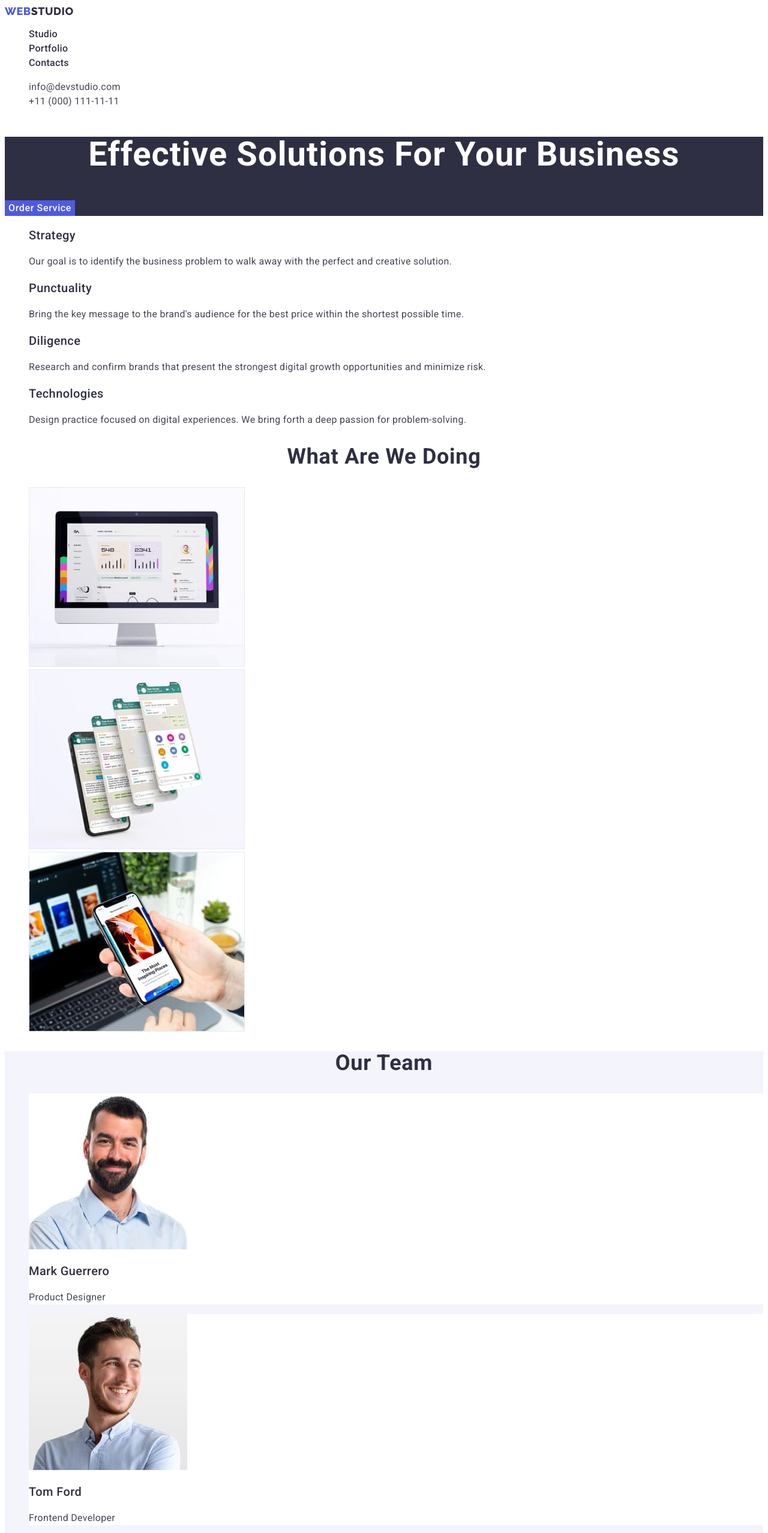
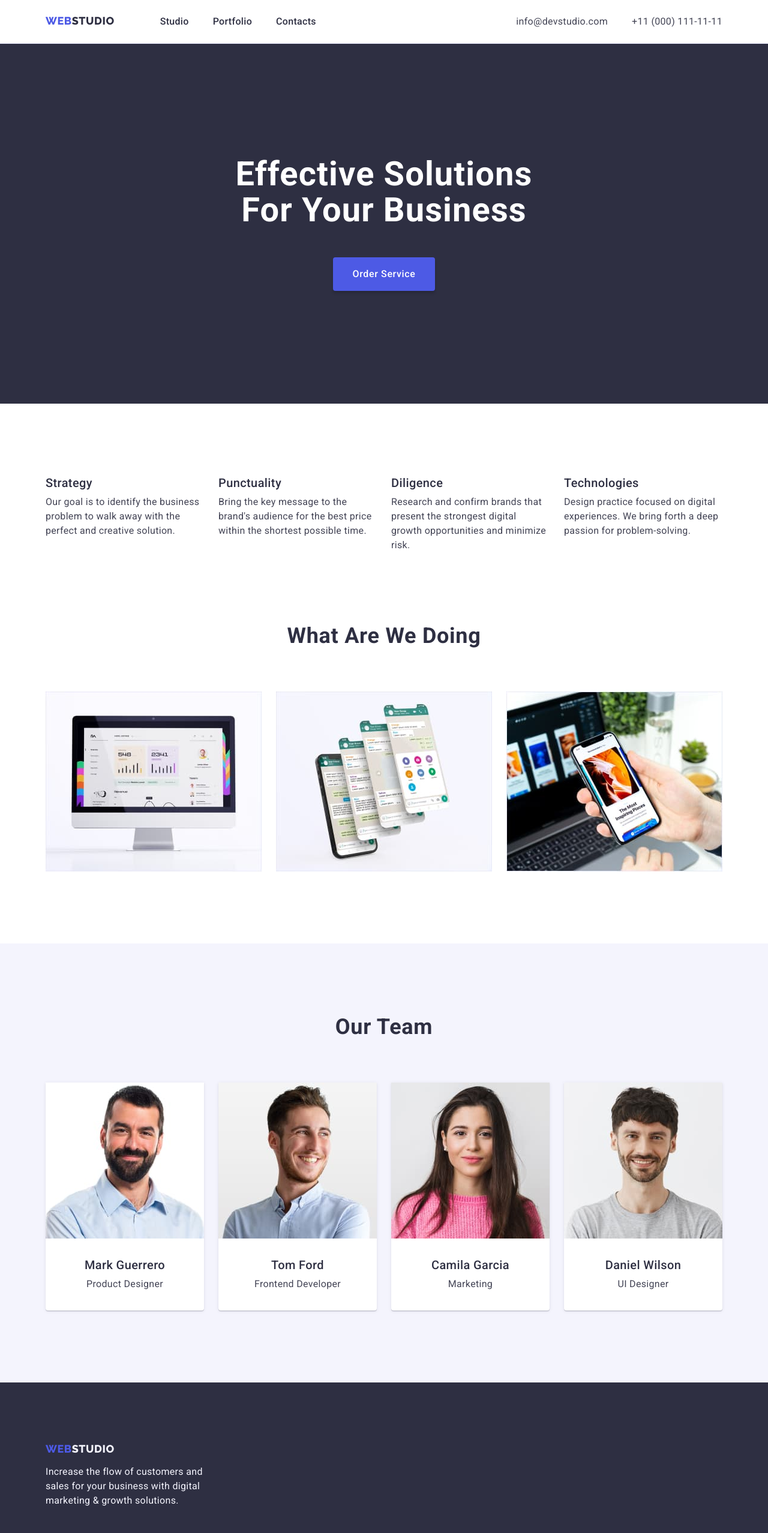
Before and after one commit to YuliiaShatkovska/goit-markup-hw-03, a plain HTML site: page index.html in a window 1280 px wide. Shown: the top 2556 px of the page at 60% size. Drawn offline with nearby package versions, Linux system fonts and the light colour scheme.

Commit message:
made styles of alining items

```diff
--- a/css/styles.css
+++ b/css/styles.css
@@ -14,16 +14,58 @@ body {
   background-color: var(--main-light-color);
 }
 
-/* PAGE STUDIO */
+h1,
+h2,
+h3,
+h4,
+h5,
+h6,
+p {
+  margin: 0;
+}
 
-/* HEADER */
+ul {
+  list-style: none;
+  padding-left: 0;
+  margin: 0;
+}
 
-.link {
+a {
   text-decoration: none;
 }
 
-.list {
-  list-style: none;
+img {
+  display: block;
+}
+
+.container {
+  width: 1158px;
+  margin: 0 auto;
+  padding-left: 15px;
+  padding-right: 15px;
+}
+
+.section {
+  padding-bottom: 120px;
+  padding-top: 120px;
+}
+
+.portfolio.section {
+}
+
+/* PAGE STUDIO */
+
+/*-------------------- HEADER -------------------------*/
+
+.header-container {
+  display: flex;
+  justify-content: space-between;
+}
+
+.header {
+  border-bottom: 1px solid var(--third-light-color);
+  padding-top: 24px;
+  padding-bottom: 24px;
 }
 
 .logo {
@@ -34,10 +76,23 @@ body {
   font-size: 18px;
   line-height: 1.17;
   letter-spacing: 0.03em;
+  margin-right: 76px;
 }
 
 .logo-part {
   color: var(--secondary-black-color);
+}
+
+.header-navigation {
+  display: flex;
+}
+
+.header-list {
+  display: flex;
+  gap: 40px;
+}
+
+.header-item {
 }
 
 .header-link {
@@ -55,7 +110,14 @@ body {
 }
 
 .contact {
-  font-style: normal;
+}
+
+.contact-list {
+  display: flex;
+  gap: 40px;
+}
+
+.contact-item {
 }
 
 .contact-info {
@@ -73,10 +135,15 @@ body {
 
 /* MAIN */
 
-/* SECTION HERO */
+/*--------------- SECTION HERO ---------------------*/
 
 .hero {
   background-color: var(--secondary-black-color);
+  padding-top: 188px;
+  padding-bottom: 188px;
+}
+
+.hero-container {
 }
 
 .hero-title {
@@ -86,6 +153,9 @@ body {
   text-transform: capitalize;
   letter-spacing: 0.02em;
   text-align: center;
+  max-width: 496px;
+  margin: 0 auto;
+  margin-bottom: 48px;
 }
 
 .hero-button {
@@ -96,8 +166,13 @@ body {
   line-height: 1.5;
   color: var(--main-light-color);
   border: none;
+  border-radius: 4px;
+  box-shadow: 0px 4px 4px rgba(0, 0, 0, 0.15);
   letter-spacing: 0.04em;
   cursor: pointer;
+  padding: 16px 32px;
+  display: block;
+  margin: 0 auto;
 }
 
 .hero-button:focus,
@@ -106,7 +181,22 @@ body {
   background-color: var(--active-color);
 }
 
-/* SECTION BENEFITS */
+/*------------------- SECTION BENEFITS ----------------------*/
+
+.benefits {
+}
+
+.benefits-container {
+}
+
+.benefits-list {
+  display: flex;
+  gap: 24px;
+}
+
+.benefits-item {
+  width: calc((100% - 72px) / 4);
+}
 
 .benefits-subtitle {
   color: var(--secondary-black-color);
@@ -114,6 +204,7 @@ body {
   font-size: 20px;
   line-height: 1.2;
   letter-spacing: 0.02em;
+  margin-bottom: 8px;
 }
 
 .benefits-text {
@@ -123,7 +214,22 @@ body {
   color: var(--main-black-color);
 }
 
-/* SECTION WHAT WE ARE DOING */
+/*---------------- SECTION WHAT WE ARE DOING ------------------*/
+
+.our-work {
+  padding-top: 0;
+}
+
+.our-work-container {
+}
+
+.our-work-list {
+  display: flex;
+  gap: 24px;
+}
+
+.our-work-item {
+}
 
 .our-work-title {
   color: var(--secondary-black-color);
@@ -132,15 +238,30 @@ body {
   text-transform: capitalize;
   letter-spacing: 0.02em;
   text-align: center;
+  margin-bottom: 72px;
 }
 
-/* SECTION OUR TEAM */
+/*----------------- SECTION OUR TEAM ------------------*/
 
 .team {
   background-color: var(--secondary-light-color);
 }
+
+.team-container {
+}
+
+.team-list {
+  display: flex;
+  gap: 24px;
+}
+
 .team-item {
   background-color: var(--main-light-color);
+  box-shadow: 0px 1px 6px rgba(46, 47, 66, 0.08), 0px 1px 1px rgba(46, 47, 66, 0.16),
+    0px 2px 1px rgba(46, 47, 66, 0.08);
+  border-radius: 0px 0px 4px 4px;
+  width: calc((100% - 72px) / 4);
+  padding-bottom: 32px;
 }
 
 .team-title {
@@ -150,6 +271,7 @@ body {
   letter-spacing: 0.02em;
   text-transform: capitalize;
   text-align: center;
+  margin-bottom: 72px;
 }
 .personal-title {
   color: var(--secondary-black-color);
@@ -157,17 +279,31 @@ body {
   font-size: 20px;
   line-height: 1.2;
   letter-spacing: 0.02em;
+  text-align: center;
+  margin-top: 32px;
+  margin-bottom: 8px;
 }
 .team-descr {
   font-size: 16px;
   line-height: 1.5;
   letter-spacing: 0.02em;
+  text-align: center;
 }
 
-/* FOOTER */
+/*----------------------- FOOTER --------------*/
 
 .footer {
   background-color: var(--secondary-black-color);
+  padding-top: 100px;
+  padding-bottom: 100px;
+}
+
+.footer-container {
+}
+
+.footer-logo {
+  display: inline-block;
+  margin-bottom: 16px;
 }
 
 .footer-logo-part {
@@ -179,9 +315,26 @@ body {
   line-height: 1.5;
   color: var(--secondary-light-color);
   letter-spacing: 0.02em;
+  max-width: 264px;
 }
 
-/* PAGE PORTFOLIO */
+/*---------------------------------- PAGE PORTFOLIO -------------------------*/
+
+.portfolio {
+  padding-top: 96px;
+}
+
+.portfolio-container {
+}
+
+.portfolio-list {
+  display: flex;
+  gap: 24px;
+  justify-content: center;
+}
+
+.portfolio-item {
+}
 
 .portfolio-button {
   font-family: 'Roboto', sans-serif;
@@ -191,8 +344,11 @@ body {
   line-height: 1.5;
   letter-spacing: 0.04em;
   color: var(--brand-color);
-  border: none;
+  border: 1px solid var(--third-light-color);
+  border-radius: 4px;
   cursor: pointer;
+  padding: 12px 24px;
+  margin-bottom: 72px;
 }
 
 .portfolio-button:hover,
@@ -200,6 +356,31 @@ body {
 .portfolio-button:active {
   background-color: var(--active-color);
   color: var(--main-light-color);
+  box-shadow: 0px 3px 1px rgba(0, 0, 0, 0.1), 0px 2px 1px rgba(0, 0, 0, 0.08),
+    0px 2px 2px rgba(0, 0, 0, 0.12);
+  border: none;
+}
+
+.projects-list {
+  display: flex;
+  gap: 48px 24px;
+  flex-wrap: wrap;
+}
+
+.projects-item {
+  width: calc((100% - 48px) / 3);
+  padding-bottom: 32px;
+}
+
+.project-desc {
+  border-right: 1px solid var(--third-light-color);
+  border-bottom: 1px solid var(--third-light-color);
+  border-left: 1px solid var(--third-light-color);
+  padding-top: 32px;
+  padding-bottom: 32px;
+}
+
+.projects-link {
 }
 
 .project-title {
@@ -208,6 +389,8 @@ body {
   font-size: 20px;
   line-height: 1.2;
   letter-spacing: 0.02em;
+  padding-left: 16px;
+  margin-bottom: 8px;
 }
 
 .project-name {
@@ -215,4 +398,5 @@ body {
   line-height: 1.5;
   letter-spacing: 0.02em;
   color: var(--main-black-color);
+  padding-left: 16px;
 }
--- a/index.html
+++ b/index.html
@@ -10,6 +10,13 @@
       href="https://fonts.googleapis.com/css2?family=Raleway:wght@800&family=Roboto:wght@400;500;700;900&display=swap"
       rel="stylesheet"
     />
+    <link
+      rel="stylesheet"
+      href="https://cdnjs.cloudflare.com/ajax/libs/modern-normalize/2.0.0/modern-normalize.min.css"
+      integrity="sha512-4xo8blKMVCiXpTaLzQSLSw3KFOVPWhm/TRtuPVc4WG6kUgjH6J03IBuG7JZPkcWMxJ5huwaBpOpnwYElP/m6wg=="
+      crossorigin="anonymous"
+      referrerpolicy="no-referrer"
+    />
 
     <title>WebStudio</title>
     <link rel="stylesheet" href="./css/styles.css" />
@@ -18,30 +25,32 @@
     <!-- HEADER -->
 
     <header class="header">
+      <div class="header-container container">
         <nav class="header-navigation">
-        <a class="logo link" href="./index.html">Web<span class="logo-part">Studio</span></a>
-        <ul class="header-list list">
+          <a class="logo" href="./index.html">Web<span class="logo-part">Studio</span></a>
+          <ul class="header-list">
             <li class="header-item">
-            <a class="header-link link" href="./index.html">Studio</a>
+              <a class="header-link" href="./index.html">Studio</a>
             </li>
             <li class="header-item">
-            <a class="header-link link" href="./portfolio.html">Portfolio</a>
+              <a class="header-link" href="./portfolio.html">Portfolio</a>
             </li>
             <li class="header-item">
-            <a class="header-link link" href="">Contacts</a>
+              <a class="header-link" href="">Contacts</a>
             </li>
           </ul>
         </nav>
         <address class="contact">
-        <ul class="contact-list list">
+          <ul class="contact-list">
             <li class="contact-item">
-            <a class="contact-info link" href="mailto:info@devstudio.com">info@devstudio.com</a>
+              <a class="contact-info" href="mailto:info@devstudio.com">info@devstudio.com</a>
             </li>
             <li class="contact-item">
-            <a class="contact-info link" href="tel:+110001111111">+11 (000) 111-11-11</a>
+              <a class="contact-info" href="tel:+110001111111">+11 (000) 111-11-11</a>
             </li>
           </ul>
         </address>
+      </div>
     </header>
 
     <!-- MAIN -->
@@ -49,16 +58,19 @@
     <main>
       <!-- SECTION HERO -->
 
-      <section class="hero">
+      <section class="hero section">
+        <div class="hero-container container">
           <h1 class="hero-title">Effective Solutions for Your Business</h1>
           <button class="hero-button" type="button">Order Service</button>
+        </div>
       </section>
 
       <!-- SECTION BENEFITS -->
 
-      <section class="benefits">
+      <section class="benefits section">
+        <div class="benefits-container container">
           <h2 hidden>Our benefits</h2>
-        <ul class="benefits-list list">
+          <ul class="benefits-list">
             <li class="benefits-item">
               <h3 class="benefits-subtitle">Strategy</h3>
               <p class="benefits-text">
@@ -88,13 +100,15 @@
               </p>
             </li>
           </ul>
+        </div>
       </section>
 
       <!-- SECTION WHAT WE ARE DOING -->
 
-      <section class="our-work">
+      <section class="our-work section">
+        <div class="our-work-container container">
           <h2 class="our-work-title">What are we doing</h2>
-        <ul class="our-work-list list">
+          <ul class="our-work-list">
             <li class="our-work-item">
               <img src="./images/monitor.jpg" alt="monitor with website" width="360" height="300" />
             </li>
@@ -105,13 +119,15 @@
               <img src="./images/phone.jpg" alt="phone in the hand" width="360" height="300" />
             </li>
           </ul>
+        </div>
       </section>
 
       <!-- SECTION OUR TEAM -->
 
-      <section class="team">
+      <section class="team section">
+        <div class="team-container container">
           <h2 class="team-title">Our team</h2>
-        <ul class="team-list list">
+          <ul class="team-list">
             <li class="team-item">
               <img
                 src="./images/img_mark.jpg"
@@ -148,17 +164,22 @@
               <p class="team-descr">UI Designer</p>
             </li>
           </ul>
+        </div>
       </section>
     </main>
 
     <!-- FOOTER -->
 
     <footer class="footer">
-      <a class="logo link" href="./index.html">Web<span class="footer-logo-part">Studio</span></a>
+      <div class="footer-container container">
+        <a class="logo footer-logo" href="./index.html"
+          >Web<span class="footer-logo-part">Studio</span></a
+        >
         <p class="footer-text">
           Increase the flow of customers and sales for your business with digital marketing & growth
           solutions.
         </p>
+      </div>
     </footer>
   </body>
 </html>
```
Also changed, not shown: portfolio.html (+54 -21 lines). Lines whose indentation alone changed are shown as unchanged.
